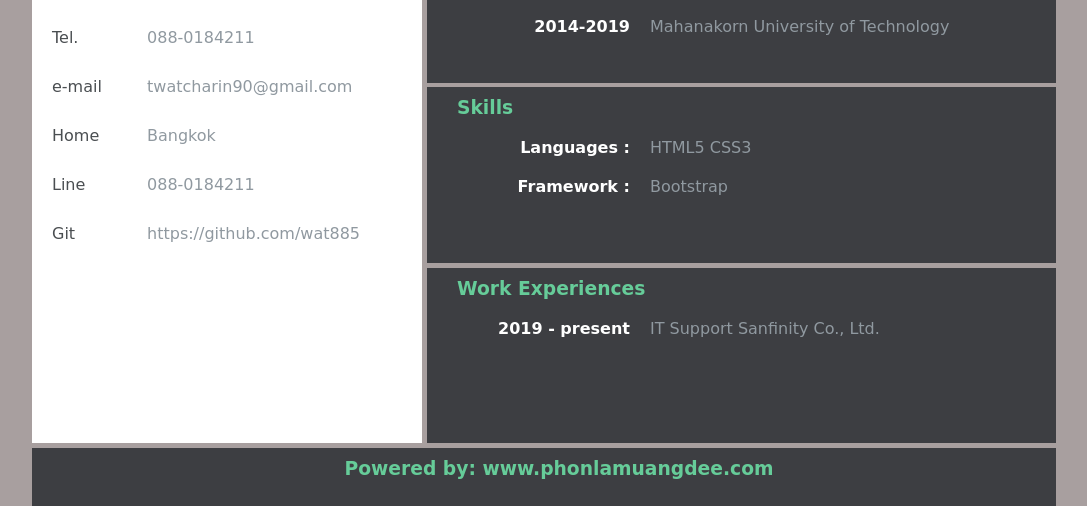
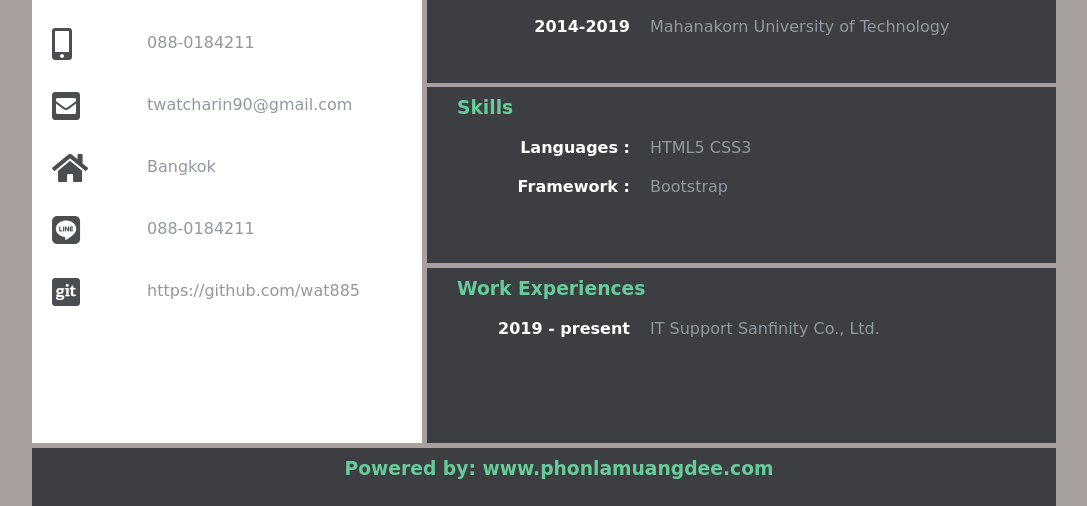
Before and after one commit to wat885/Assignment-Resume, a plain HTML site: page index.html in a window 1280 px wide. Shown: the part 294-800 px from the top of the page, without its empty margins (96-1183 px from the left). Drawn offline with Linux system fonts and the light colour scheme; a web font is replaced by a local one.

Commit message:
update icon

```diff
--- a/index.html
+++ b/index.html
@@ -8,6 +8,8 @@
     <link rel="preconnect" href="https://fonts.gstatic.com">
   <link href="https://fonts.googleapis.com/css2?family=Langar&display=swap" rel="stylesheet">
     <link rel="stylesheet" href="index44.css">
+
+    <link rel="stylesheet" href="https://cdnjs.cloudflare.com/ajax/libs/font-awesome/5.15.1/css/all.min.css" integrity="sha512-+4zCK9k+qNFUR5X+cKL9EIR+ZOhtIloNl9GIKS57V1MyNsYpYcUrUeQc9vNfzsWfV28IaLL3i96P9sdNyeRssA==" crossorigin="anonymous" />
 </head>
 
 <body>
@@ -16,15 +18,16 @@
             <img src="test.PNG" alt="">
             <h2>Watcharin Tassananchalee</h2>
             <div class="profile-container">
-                <div class="l">Tel.</div>
+                <!-- <div class="l">Tel.</div> -->
+                <div class="l"><i class="fas fa-mobile-alt fa-2x"></i></div>
                 <div class="r">088-0184211</div>
-                <div class="l">e-mail</div>
-                <div class="r">twatcharin90@gmail.com</div>
-                <div class="l">Home</div>
+                <div class="l"><i class="fas fa-envelope-square fa-2x"></i></div>
+                <div class="r" >twatcharin90@gmail.com</div>
+                <div class="l"><i class="fas fa-home fa-2x"></i></div>
                 <div class="r">Bangkok</div>
-                <div class="l">Line</div>
+                <div class="l"><i class="fab fa-line fa-2x"></i></div>
                 <div class="r">088-0184211</div>
-                <div class="l">Git</div>
+                <div class="l"><i class="fab fa-git-square fa-2x"></i></div>
                 <div class="r">https://github.com/wat885</div>
 
 
@@ -70,7 +73,9 @@
         </div>
 
 
-        <footer><h3>Powered by: www.phonlamuangdee.com</h3></footer>
+        <footer><h3>Powered by: www.phonlamuangdee.com</h3>
+
+        </footer>
     </div>
 
 </body>
--- a/index44.css
+++ b/index44.css
@@ -42,7 +42,7 @@ img{
 .profile-container{
     display: grid;
     grid-template-columns: 0.5fr 1.5fr ;
-    /* background-color: #2196F3; */
+
     text-align: left;
     padding-left: 10px;
  }
@@ -50,8 +50,9 @@ img{
 .profile-container div {
     padding: 10px;
     margin-bottom: 10px;
-    /* background-color: #2196F3; */
+
 }
+
 
 .l{
     color: #4a4e51;
@@ -59,6 +60,11 @@ img{
 .r{
     color: #9099a0;
 }
+div .r{
+    padding-top: 15px
+}
+
+
 
 header {
     background-color: #fff;
@@ -225,5 +231,9 @@ footer {
         padding: 10px;
     }
 
+    div .r{
+        padding-top: 15px
+    }
+
 
 }
```
